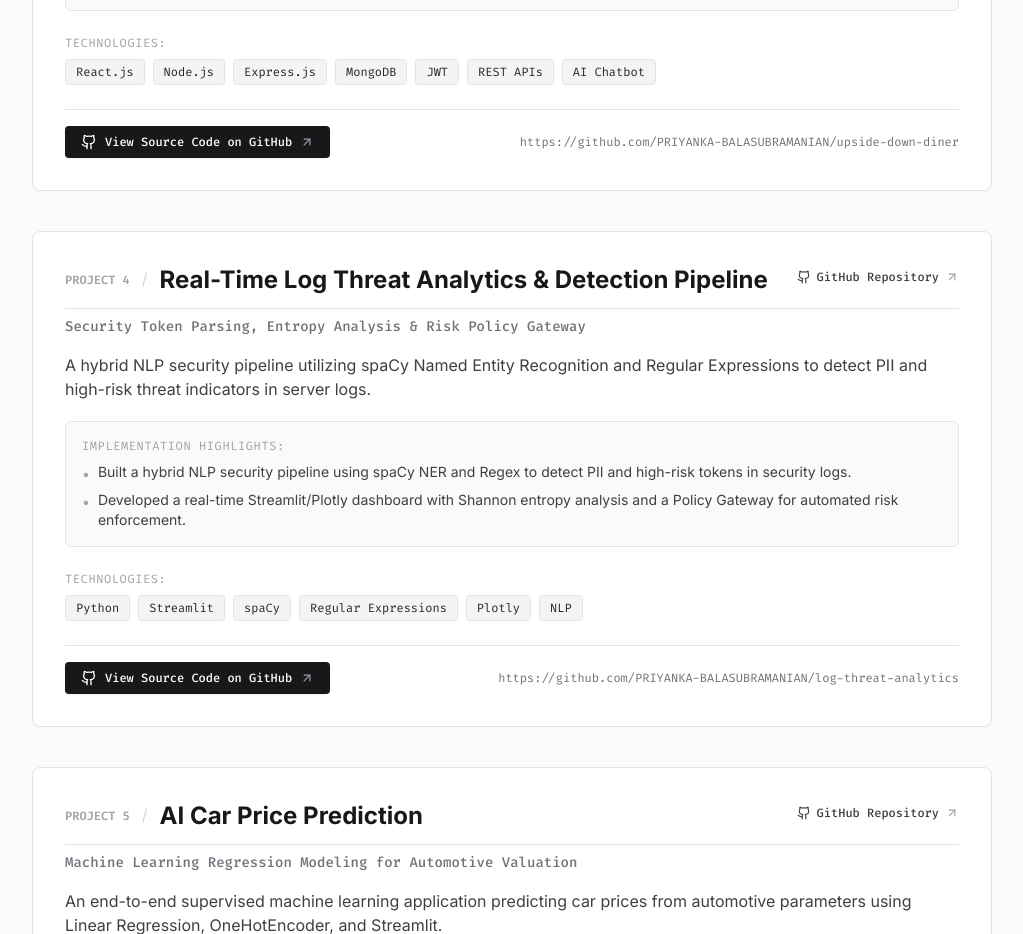
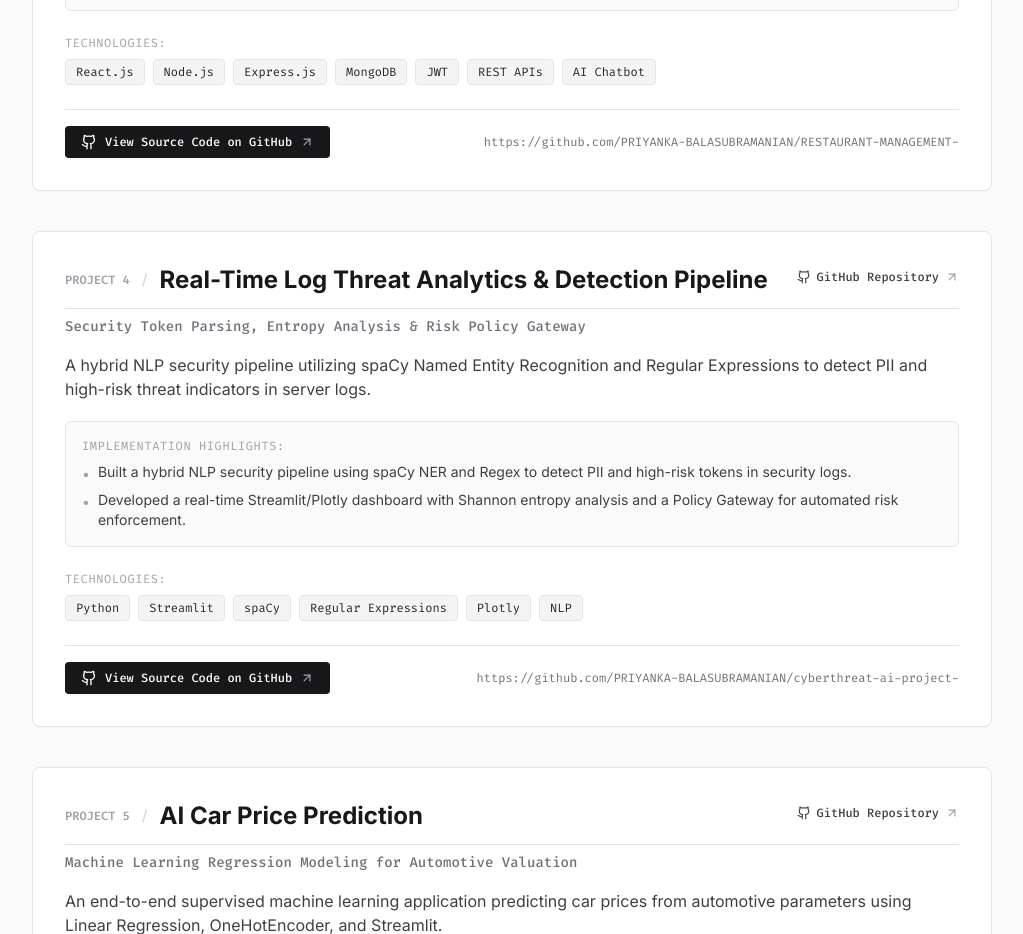
Before and after one commit to PRIYANKA-BALASUBRAMANIAN/priyanka-portfolio, a React (Vite) app: page / in a window 1280 px wide. Shown: the part 5120-6054 px from the top of the page, without its empty margins (128-1151 px from the left). Built offline with nearby package versions, Linux system fonts and the light colour scheme.

Commit message:
Update GitHub URLs in portfolioData.js

```diff
--- a/src/data/portfolioData.js
+++ b/src/data/portfolioData.js
@@ -133,7 +133,7 @@ export const projectsData = [
     description:
       "An end-to-end web application built with React.js frontend and Node.js/Express.js backend for restaurant orders, reservations, menu management, and an AI-powered customer assistant.",
     technologies: ["React.js", "Node.js", "Express.js", "MongoDB", "JWT", "REST APIs", "AI Chatbot"],
-    githubUrl: "https://github.com/PRIYANKA-BALASUBRAMANIAN/upside-down-diner",
+    githubUrl: "https://github.com/PRIYANKA-BALASUBRAMANIAN/RESTAURANT-MANAGEMENT-",
     details: [
       "Built an end-to-end web application (React.js front end, Node.js/Express.js back end) for orders, reservations and menu management.",
       "Designed RESTful APIs and MongoDB data models with JWT authentication, request validation and database indexing.",
@@ -147,7 +147,7 @@ export const projectsData = [
     description:
       "A hybrid NLP security pipeline utilizing spaCy Named Entity Recognition and Regular Expressions to detect PII and high-risk threat indicators in server logs.",
     technologies: ["Python", "Streamlit", "spaCy", "Regular Expressions", "Plotly", "NLP"],
-    githubUrl: "https://github.com/PRIYANKA-BALASUBRAMANIAN/log-threat-analytics",
+    githubUrl: "https://github.com/PRIYANKA-BALASUBRAMANIAN/cyberthreat-ai-project-",
     details: [
       "Built a hybrid NLP security pipeline using spaCy NER and Regex to detect PII and high-risk tokens in security logs.",
       "Developed a real-time Streamlit/Plotly dashboard with Shannon entropy analysis and a Policy Gateway for automated risk enforcement."
```
